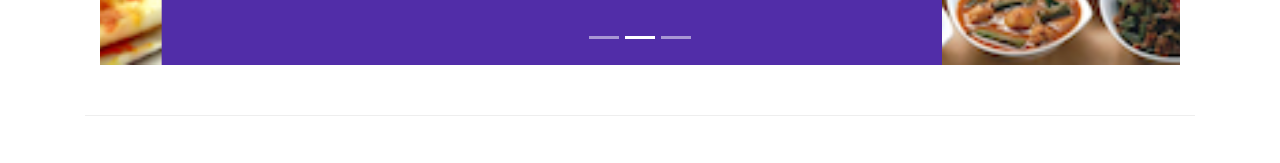
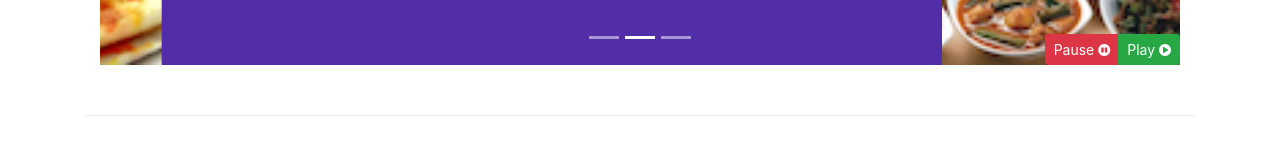
Before and after one commit to shahmeer-dev/Bootstrap-v4, a website: page index.html in a window 1280 px wide. Shown: the part 619-782 px from the top of the page. Drawn offline with nearby package versions, Linux system fonts and the light colour scheme.

Commit message:
Bootstrap jQuery

```diff
--- a/css/styles.css
+++ b/css/styles.css
@@ -1,4 +1,4 @@
-body{
+body {
     padding-top: 50px;
     z-index: 0;
 }
@@ -47,24 +47,30 @@ body{
 
 /* About Us */
 
-.row-content-ext{
+.row-content-ext {
     margin: 0px auto;
     padding: 30px 0px 30px 0px;
 }
 
 /* Carousel */
 
-.carousel{
+.carousel {
     background: #512DA8;
 }
 
-.carousel-item{
+.carousel-item {
     height: 300px;
 }
 
-.carousel-item img{
+.carousel-item img {
     position: absolute;
     top: 0;
     left: 0;
     min-height: 300px;
 }
+
+#carousel-buttons {
+    position: absolute;
+    right: 0px;
+    bottom: 0px;
+}
--- a/index.html
+++ b/index.html
@@ -164,6 +164,14 @@
                         <a href="#mycarousel" data-slide="next" class="carousel-control-next">
                             <span class="carousel-control-next-icon"></span>
                         </a>
+                        <div class="btn-group" id="carousel-buttons">
+                            <button class="btn btn-danger btn-sm" id="carousel-pause">
+                                Pause <span class="fa fa-pause-circle"></span>
+                            </button>
+                            <button class="btn btn-success btn-sm" id="carousel-play">
+                                Play <span class="fa fa-play-circle"></span>
+                            </button>
+                        </div>
                     </div>
                 </div>
             </div>
@@ -330,8 +338,6 @@
         </div>
     </div>
 
-</body>
-
     <footer class="footer">
         <div class="container">
             <div class="row">
@@ -358,7 +364,8 @@
                 <div class="col-12 col-sm-5 align-self-center">
                     <div class="text-center">
                         <a class="btn btn-social-icon btn-google" href="http://google.com/+"><i class="fa fa-google"></i></a>
-                    <a class="btn btn-social-icon btn-facebook" href="http://www.facebook.com/profile.php?id="><i class="fa fa-facebook"></i></a>
+                        <a class="btn btn-social-icon btn-facebook" href="http://www.facebook.com/profile.php?id="><i
+                                class="fa fa-facebook"></i></a>
                         <a class="btn btn-social-icon btn-linkedin" href="http://www.linkedin.com/in/"><i class="fa fa-linkedin"></i></a>
                         <a class="btn btn-social-icon btn-twitter" href="http://twitter.com/"><i class="fa fa-twitter"></i></a>
                         <a class="btn btn-social-icon btn-google" href="http://youtube.com/"><i class="fa fa-youtube"></i></a>
@@ -379,6 +386,17 @@
     <script src="node_modules/jquery/dist/jquery.slim.min.js"></script>
     <script src="node_modules/popper.js/dist/umd/popper.min.js"></script>
     <script src="node_modules/bootstrap/dist/js/bootstrap.min.js"></script>
+    <script>
+        $(document).ready(function () {
+            $('#mycarousel').carousel({ interval: 2000 });
+            $('#carousel-pause').click(function () {
+                $('#mycarousel').carousel('pause');
+            });
+            $('#carousel-play').click(function () {
+                $('#mycarousel').carousel('cycle');
+            });
+        })
+    </script>
 
 </body>
 
```
Lines whose indentation alone changed are shown as unchanged.
